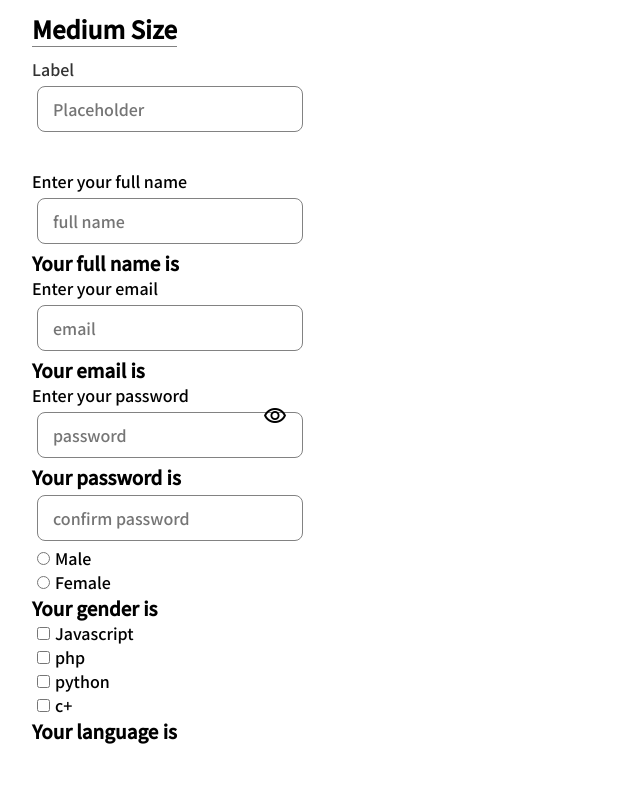
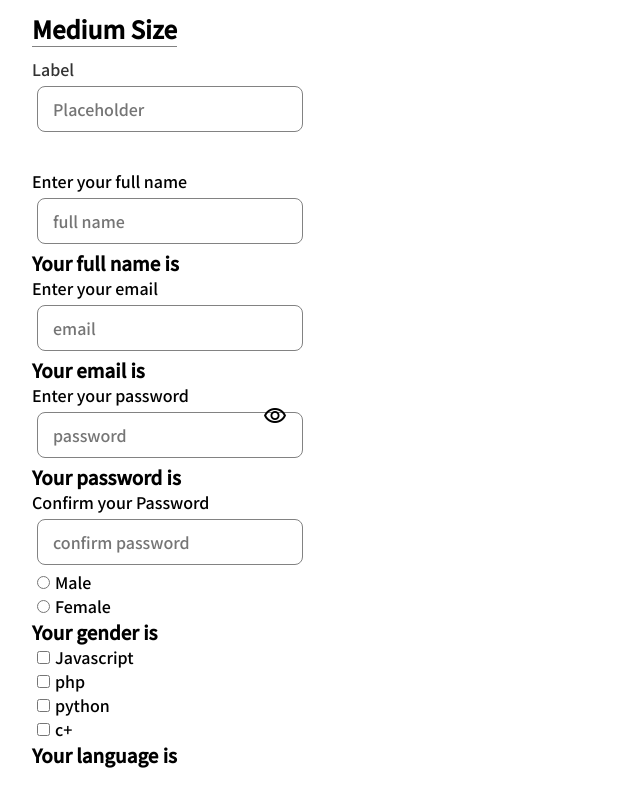
Before and after one commit to Tamarapreye-M/inputs_components_app, a React (Create React App) app: page / in a window 1280 px wide. Shown: the part 1491-2291 px from the top of the page, without its empty margins (0-640 px from the left). Before the commit the page ends 2267 px from the top, so only its background shows below. Built offline with nearby package versions, Linux system fonts and the light colour scheme.

Commit message:
labels added

```diff
--- a/src/components/Form.js
+++ b/src/components/Form.js
@@ -93,6 +93,8 @@ const Form = () => {
 					<h3>Your password is {password}</h3>
 				</div>
 				<div className="form-control">
+					<label htmlFor="confirmPassword">Confirm your Password</label>
+					<br />
 					<input
 						type="password"
 						placeholder="confirm password"
```
